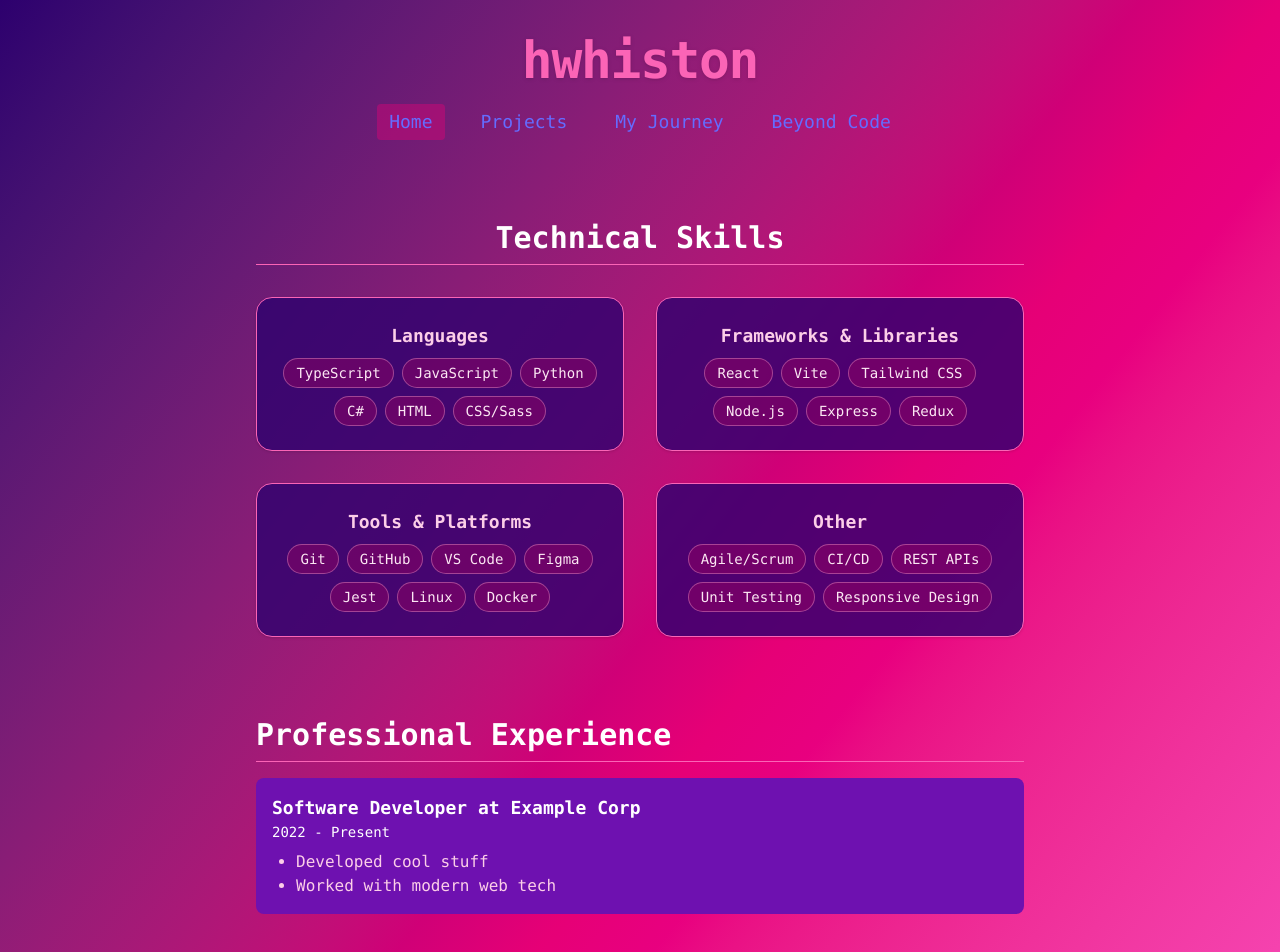
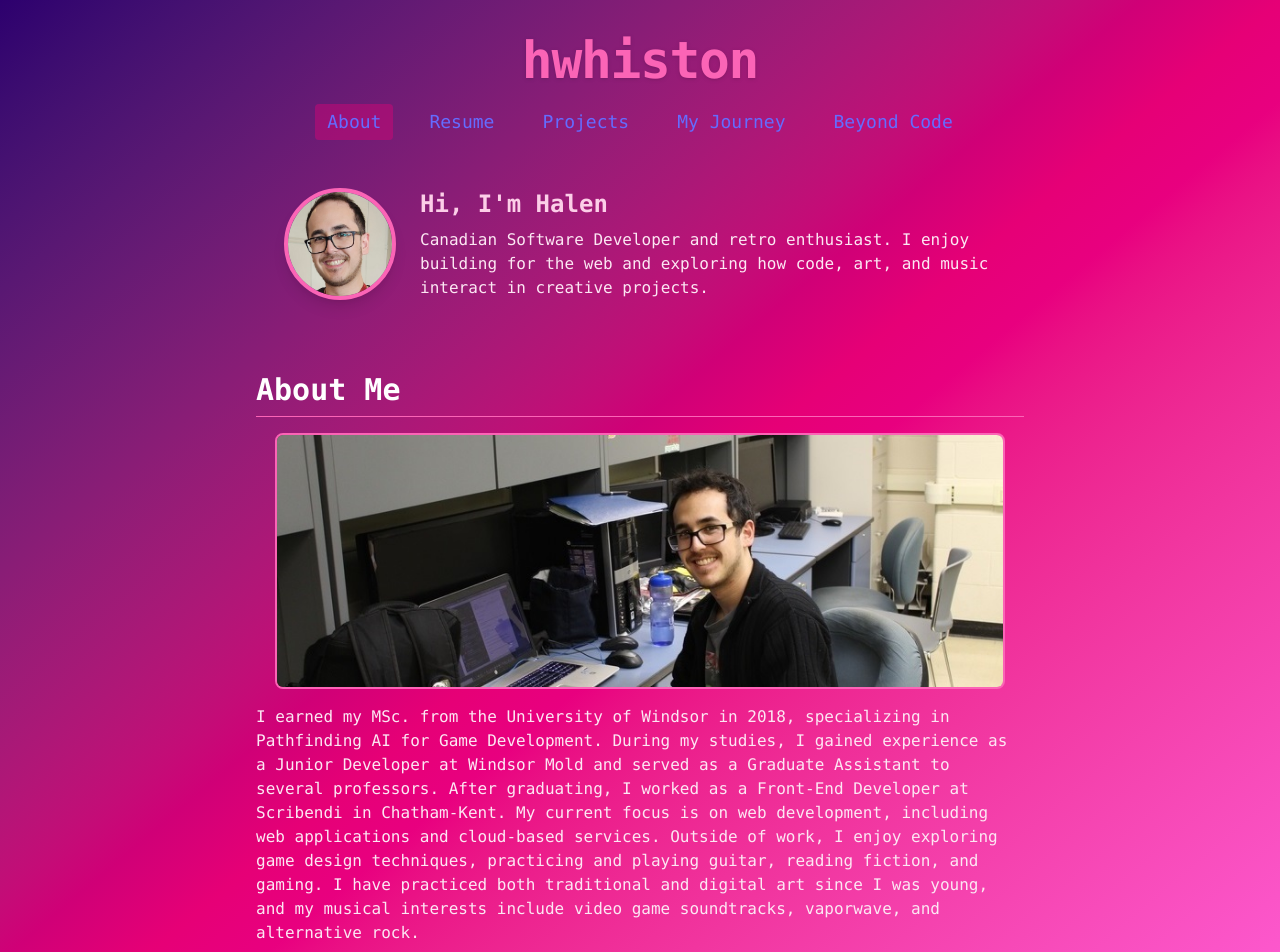
Before and after one commit to halwave/halwave.github.io, a React (Vite) app: page /beyond-code in a window 1280 px wide. Shown: the top 952 px of the page. Built offline with nearby package versions, Linux system fonts and the light colour scheme.

Commit message:
added resume page, moved content to resume, rename home to about

```diff
--- a/src/App.tsx
+++ b/src/App.tsx
@@ -1,27 +1,19 @@
 import React from 'react';
 import { HashRouter as Router, Routes, Route } from 'react-router-dom';
 import './index.css';
-import AboutSection from './components/AboutSection';
-import ExperienceSection from './components/ExperienceSection';
-import SkillsSection from './components/SkillsSection';
+import MainPage from './MainPage';
 import JourneyPage from './pages/JourneyPage';
 import ProjectsPage from './pages/ProjectsPage';
 import BeyondCodePage from './pages/BeyondCodePage';
+import ResumePage from './pages/ResumePage';
 import Layout from './components/Layout';
-
-const MainPage: React.FC = () => (
-	<>
-		<SkillsSection />
-		<ExperienceSection />
-		<AboutSection />
-	</>
-);
 
 const App: React.FC = () => (
 	<Router>
 		<Layout>
 			<Routes>
 				<Route path="/" element={<MainPage />} />
+				<Route path="/resume" element={<ResumePage />} />
 				<Route path="/journey" element={<JourneyPage />} />
 				<Route path="/projects" element={<ProjectsPage />} />
 				<Route path="/beyond-code" element={<BeyondCodePage />} />
--- /dev/null
+++ b/src/MainPage.tsx
@@ -0,0 +1,12 @@
+import React from 'react';
+import AboutHero from './components/AboutHero';
+import AboutSection from './components/AboutSection';
+
+const MainPage: React.FC = () => (
+  <>
+    <AboutHero />
+    <AboutSection />
+  </>
+);
+
+export default MainPage;
--- /dev/null
+++ b/src/components/AboutHero.tsx
@@ -0,0 +1,20 @@
+import React from 'react';
+import profileImg from '/images/profile.jpg';
+
+const AboutHero: React.FC = () => (
+  <section className="flex flex-col sm:flex-row items-center justify-center gap-6 mb-10 mt-4">
+    <img
+      src={profileImg}
+      alt="Profile"
+      className="w-28 h-28 rounded-full border-4 border-pink-400 shadow-lg object-cover"
+    />
+    <div className="text-center sm:text-left max-w-xl">
+      <h2 className="text-2xl font-bold text-pink-200 mb-2">Hi, I'm Halen</h2>
+      <p className="text-pink-100 text-base">
+        Canadian Software Developer and retro enthusiast. I enjoy building for the web and exploring how code, art, and music interact in creative projects.
+      </p>
+    </div>
+  </section>
+);
+
+export default AboutHero;
--- a/src/components/AboutSection.tsx
+++ b/src/components/AboutSection.tsx
@@ -3,9 +3,9 @@ import React from 'react';
 const AboutSection: React.FC = () => (
   <section className="max-w-3xl mx-auto py-8">
     <h2 className="text-3xl font-bold mb-4 border-b border-pink-400 pb-2">About Me</h2>
-    <img src="/images/about.jpg" alt="About Me" className="rounded-lg mb-4 max-h-64 object-cover border-2 border-pink-400" />
+    <img src="/images/about.jpg" alt="About Me" className="rounded-lg mb-4 max-h-64 object-cover border-2 border-pink-400 mx-auto block" />
     <p className="text-pink-100">
-      I graduated from the University of Windsor in 2018 with my MSc., specializing in Pathfinding A.I. in Game Development. During my time at the university, I worked as a co-op student for Windsor Mold as a Junior Developer, moving on to be a Graduate Assistant to several professors while enrolled in the Graduate Program. In my spare time, I enjoy catching up on game design techniques used by industry leaders, practicing the guitar, reading fiction novels, and of course, gaming. My favorite music includes that of the Video Game Soundtrack genre, Vaporwave, Synthwave, and Classic to Alternative Rock.
+      I earned my MSc. from the University of Windsor in 2018, specializing in Pathfinding AI for Game Development. During my studies, I gained experience as a Junior Developer at Windsor Mold and served as a Graduate Assistant to several professors. After graduating, I worked as a Front-End Developer at Scribendi in Chatham-Kent. My current focus is on web development, including web applications and cloud-based services. Outside of work, I enjoy exploring game design techniques, practicing and playing guitar, reading fiction, and gaming. I have practiced both traditional and digital art since I was young, and my musical interests include video game soundtracks, vaporwave, and alternative rock.
     </p>
   </section>
 );
--- a/src/components/Header.tsx
+++ b/src/components/Header.tsx
@@ -2,7 +2,8 @@ import React from 'react';
 import { Link, useLocation } from 'react-router-dom';
 
 const navLinks = [
-  { name: 'Home', to: '/' },
+  { name: 'About', to: '/' },
+  { name: 'Resume', to: '/resume' },
   { name: 'Projects', to: '/projects' },
   { name: 'My Journey', to: '/journey' },
   { name: 'Beyond Code', to: '/beyond-code' },
--- /dev/null
+++ b/src/data/resume.ts
@@ -0,0 +1,33 @@
+export const education = [
+  {
+    degree: "BSc in Computer Science",
+    school: "University of Windsor",
+    years: "2018 – 2022",
+    details: [
+      "Graduated with Honours",
+      "Relevant coursework: Algorithms, Software Engineering, AI",
+    ],
+  },
+];
+
+export const awards = [
+  {
+    title: "Dean’s List",
+    year: "2021",
+    description: "Recognized for academic excellence.",
+  },
+  {
+    title: "Google Cloud Skills Boost",
+    year: "2023",
+    description: "Completed cloud engineering learning path.",
+  },
+];
+
+export const experience = [
+  {
+    role: "Software Developer",
+    company: "Example Corp",
+    years: "2022 - Present",
+    details: ["Developed cool stuff", "Worked with modern web tech"],
+  },
+];
--- /dev/null
+++ b/src/pages/ResumePage.tsx
@@ -0,0 +1,53 @@
+import React from 'react';
+import SkillsSection from '../components/SkillsSection';
+import { education, awards, experience } from '../data/resume';
+
+const ResumePage: React.FC = () => (
+  <section className="py-12">
+    <div className="mx-auto w-full max-w-3xl">
+      <h2 className="text-3xl font-bold mb-6 border-b border-pink-400 pb-2 text-center">Resume</h2>
+      <SkillsSection />
+      <div className="mt-12">
+        <h3 className="text-2xl font-bold text-pink-200 mb-4 border-b border-pink-400 pb-1">Professional Experience</h3>
+        <div className="space-y-4">
+          {experience.map((exp) => (
+            <div key={exp.role + exp.company} className="bg-purple-800 bg-opacity-60 rounded-lg p-4 border border-pink-400">
+              <h4 className="font-bold text-lg">{exp.role} at {exp.company}</h4>
+              <p className="text-sm">{exp.years}</p>
+              <ul className="list-disc ml-6 mt-2 text-pink-200">
+                {exp.details.map((d) => <li key={d}>{d}</li>)}
+              </ul>
+            </div>
+          ))}
+        </div>
+      </div>
+      <div className="mt-12">
+        <h3 className="text-2xl font-bold text-pink-200 mb-4 border-b border-pink-400 pb-1">Education</h3>
+        <div className="space-y-4">
+          {education.map((edu) => (
+            <div key={edu.degree + edu.school} className="bg-purple-800 bg-opacity-60 rounded-lg p-4 border border-pink-400">
+              <h4 className="font-bold text-lg">{edu.degree}</h4>
+              <p className="text-sm">{edu.school} | {edu.years}</p>
+              <ul className="list-disc ml-6 mt-2 text-pink-200">
+                {edu.details.map((d) => <li key={d}>{d}</li>)}
+              </ul>
+            </div>
+          ))}
+        </div>
+      </div>
+      <div className="mt-12">
+        <h3 className="text-2xl font-bold text-pink-200 mb-4 border-b border-pink-400 pb-1">Awards & Certificates</h3>
+        <div className="space-y-4">
+          {awards.map((award) => (
+            <div key={award.title + award.year} className="bg-purple-800 bg-opacity-60 rounded-lg p-4 border border-pink-400">
+              <h4 className="font-bold text-lg">{award.title} <span className="text-xs text-pink-100">({award.year})</span></h4>
+              <p className="text-pink-100 text-sm mt-1">{award.description}</p>
+            </div>
+          ))}
+        </div>
+      </div>
+    </div>
+  </section>
+);
+
+export default ResumePage;
```
Also changed, not shown: public/images/about.jpg, public/images/profile.jpg.
